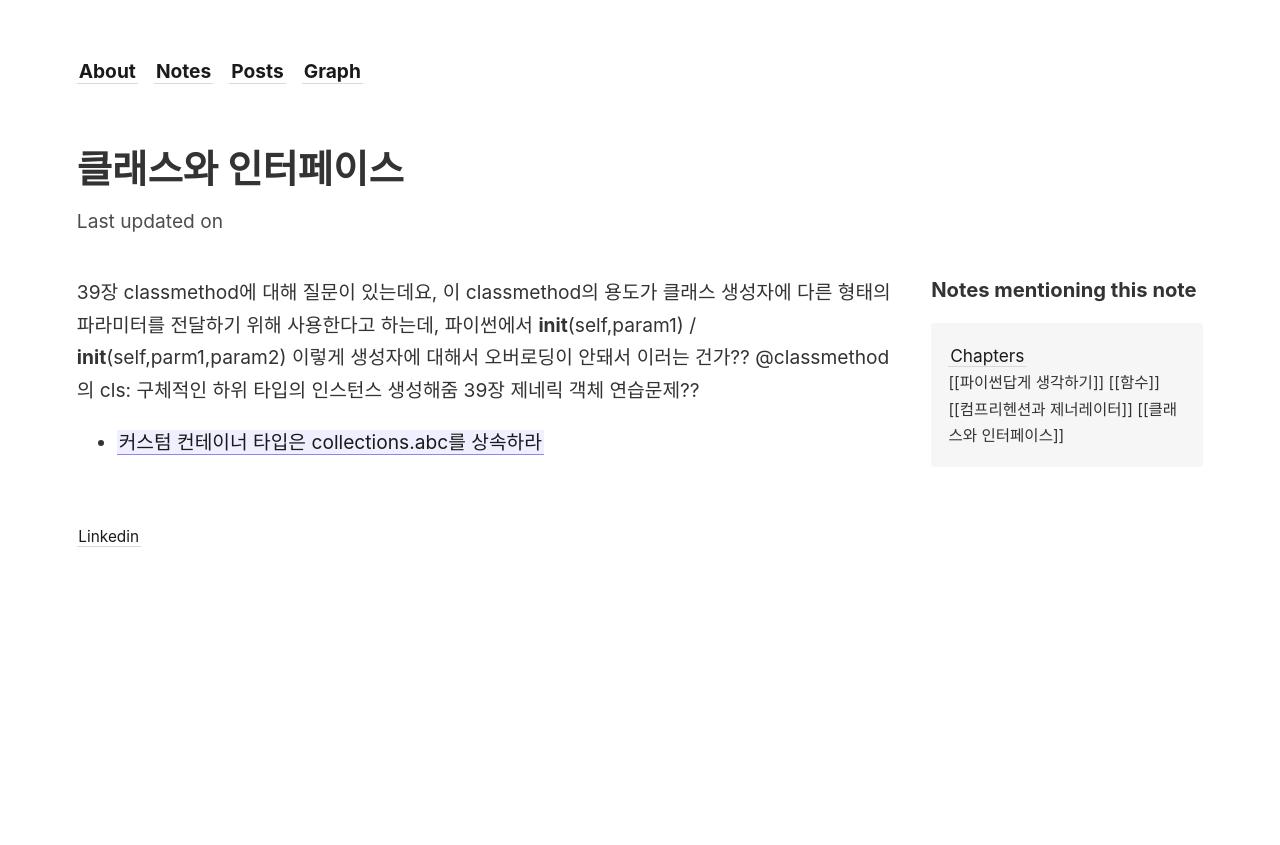
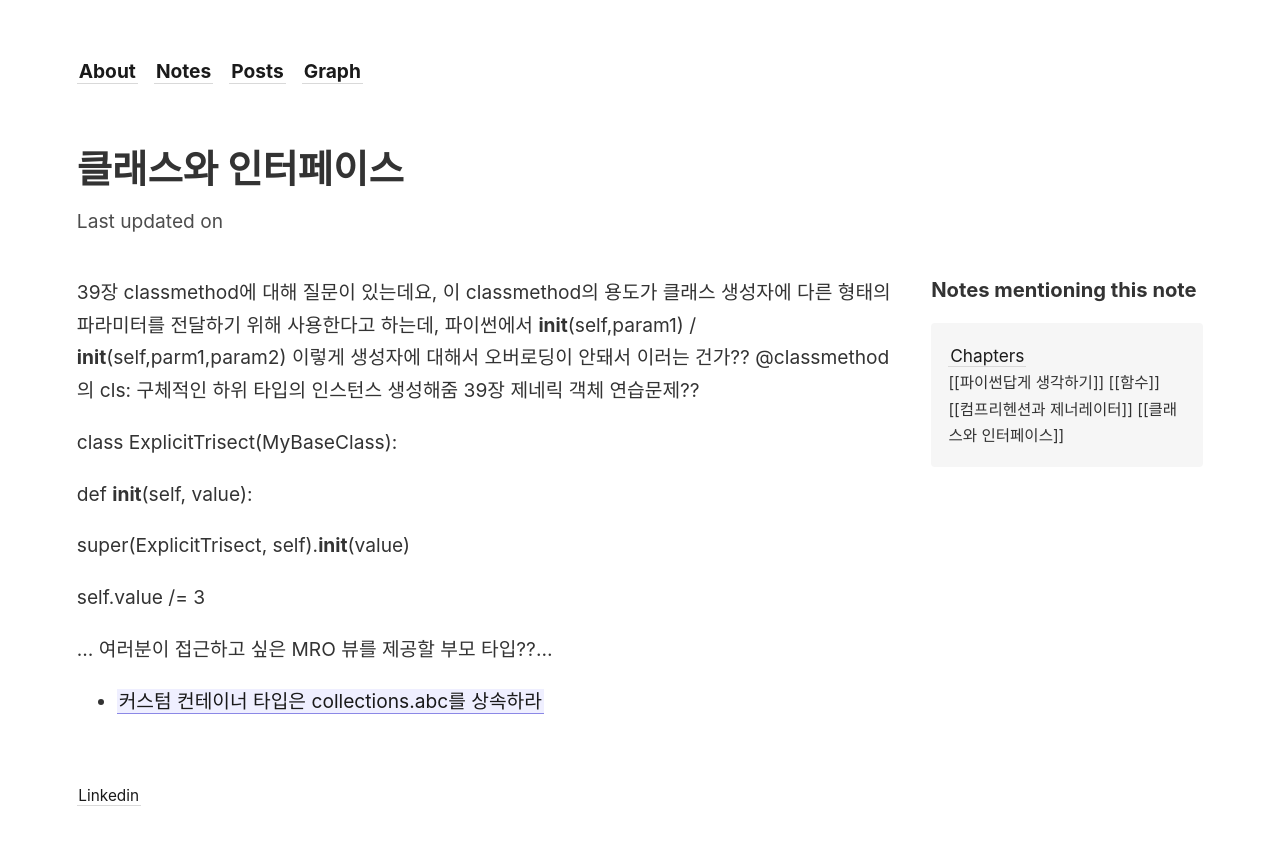
Before and after one commit to hyoinandout/hyoinandout.github.io, a Jekyll site: the page built from _notes/2_programming/20_python/205_books/2050_effective-python/20504_클래스와-인터페이스/클래스와 인터페이스.md, in a window 1280 px wide. Shown: the top 845 px of the page. Built offline with Jekyll 4.4.1, drawn with Linux system fonts in a browser that asks for light colours.

Commit message:
vault backup: 2023-03-07 21:30:31

```diff
--- a/_notes/2_programming/20_python/205_books/2050_effective-python/20504_클래스와-인터페이스/클래스와 인터페이스.md
+++ b/_notes/2_programming/20_python/205_books/2050_effective-python/20504_클래스와-인터페이스/클래스와 인터페이스.md
@@ -3,4 +3,14 @@
 39장 classmethod에 대해 질문이 있는데요, 이 classmethod의 용도가 클래스 생성자에 다른 형태의 파라미터를 전달하기 위해 사용한다고 하는데, 파이썬에서 __init__(self,param1) / __init__(self,parm1,param2) 이렇게 생성자에 대해서 오버로딩이 안돼서 이러는 건가??
 @classmethod의 cls: 구체적인 하위 타입의 인스턴스 생성해줌
 39장 제네릭 객체 연습문제??
+
+class ExplicitTrisect(MyBaseClass):
+
+def __init__(self, value):
+
+super(ExplicitTrisect, self).__init__(value)
+
+self.value /= 3
+
+... 여러분이 접근하고 싶은 MRO 뷰를 제공할 부모 타입??...
 - [[커스텀 컨테이너 타입은 collections.abc를 상속하라]]
```
